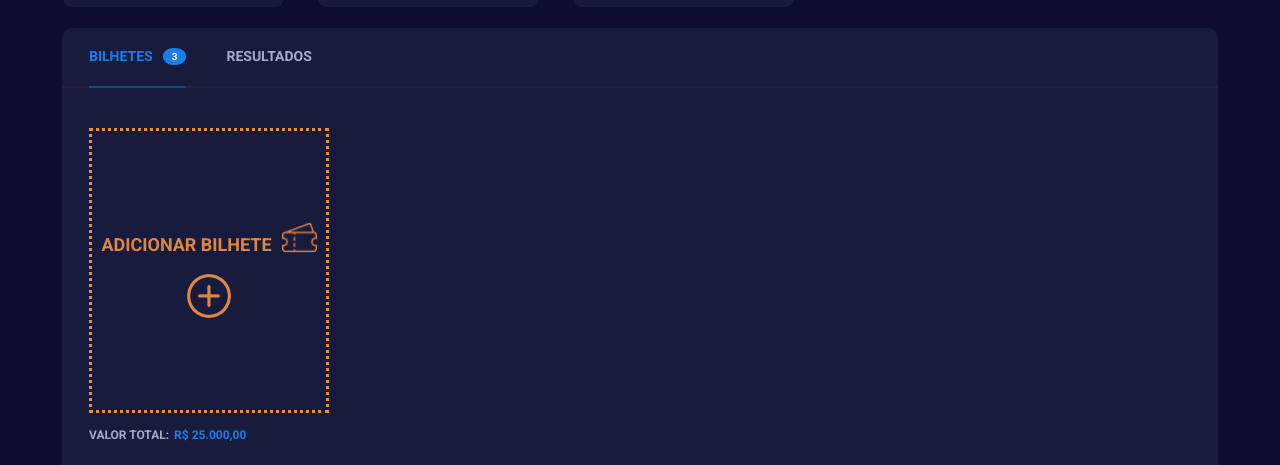
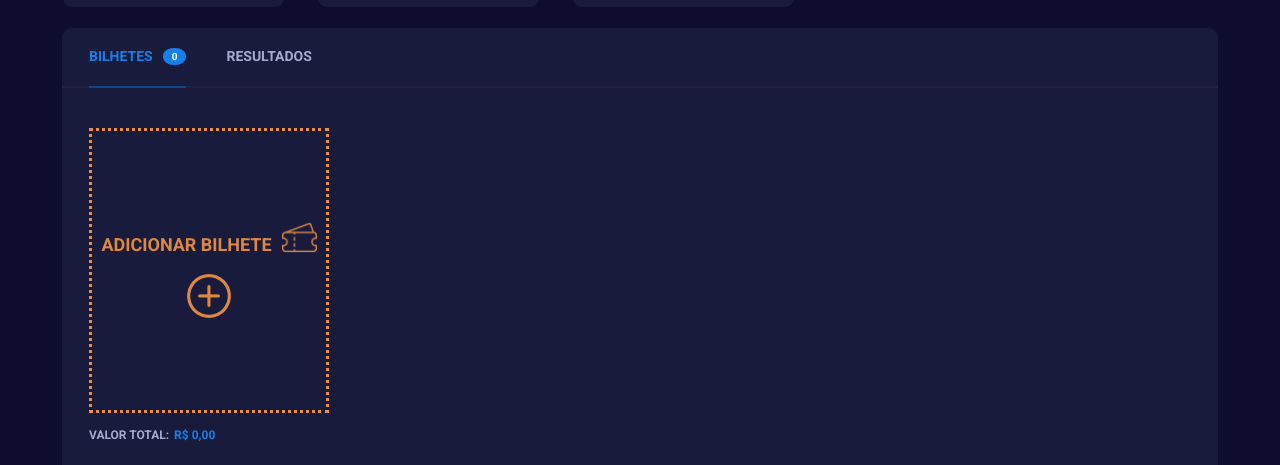
Before and after one commit to Gabrielja2/fiter-lotterry, a React (Vite) app: page / in a window 1280 px wide. Shown: the part 420-885 px from the top of the page. Built offline with nearby package versions, Linux system fonts and the light colour scheme; sample sign-in values are in the browser's storage.

Commit message:
improvements: adding some improvements

```diff
--- a/src/components/profile.tickets/profile.tickets.component.tsx
+++ b/src/components/profile.tickets/profile.tickets.component.tsx
@@ -18,6 +18,7 @@ import { useState } from 'react';
 import { ITicket } from './utils';
 
 export const ProfileTickets = () => {
+  const [totalPrice, setTotalPrice] = useState('0,00');
   const [tickets, setTickets] = useState<
     {
       [key: number]: ITicket;
@@ -29,7 +30,7 @@ export const ProfileTickets = () => {
       <StyledHeader>
         <StyledNav $border='2px solid #104788' color='#177FE9'>
           BILHETES
-          <StyledSpan>3</StyledSpan>
+          <StyledSpan>{tickets.length}</StyledSpan>
         </StyledNav>
         <StyledNav color='#A7AACD'>RESULTADOS</StyledNav>
       </StyledHeader>
@@ -55,7 +56,7 @@ export const ProfileTickets = () => {
               padding='10px 27px'
               key={index}
             >
-              <TicketCard {...ticket} index={index} />
+              <TicketCard index={index} setTotalPrice={setTotalPrice} />
             </DivContainer>
           );
         })}
@@ -70,7 +71,7 @@ export const ProfileTickets = () => {
           {'VALOR TOTAL: '}
         </Text>
         <Text color='#177FE9' fontWeight='bold' fontSize='12px'>
-          {'R$ 25.000,00'}
+          {`R$ ${totalPrice}`}
         </Text>
       </DivContainer>
       <DivContainer
--- a/src/components/ticket.card/ticket.card.component.tsx
+++ b/src/components/ticket.card/ticket.card.component.tsx
@@ -1,44 +1,38 @@
-import { useState } from 'react';
+/* eslint-disable @typescript-eslint/no-explicit-any */
+import { useEffect, useState } from 'react';
 import { StyledFlexDiv } from './ticket.card.styled';
 import { Button, DivContainer, Text } from '../../components';
 
 type TicketCardProps = {
   index: number;
+  setTotalPrice: (value: string) => void;
 };
 
-function getPriceLabel(selectedNumbers: number): string {
-  const fifiteenNumbersPrice = selectedNumbers === 15 ? '3,00' : '0,00';
-  const sixteenNumbersPrice = selectedNumbers === 16 ? '100,00' : '0,00';
-  const seventeenNumbersPrice = selectedNumbers === 17 ? '300,00' : '0,00';
-  const eighteenNumbersPrice = selectedNumbers === 18 ? '5.000,00' : '0,00';
-  const nineteenNumbersPrice = selectedNumbers === 19 ? '15.000,00' : '0,00';
-  const twentyNumbersPrice = selectedNumbers === 20 ? '25.000,00' : '0,00';
-
+const getPriceTicket = (selectedNumbers: number): string => {
   switch (selectedNumbers) {
     case 15:
-      return fifiteenNumbersPrice;
+      return '3,00';
     case 16:
-      return sixteenNumbersPrice;
+      return '100,00';
     case 17:
-      return seventeenNumbersPrice;
+      return '300,00';
     case 18:
-      return eighteenNumbersPrice;
+      return '5.000,00';
     case 19:
-      return nineteenNumbersPrice;
+      return '15.000,00';
     case 20:
-      return twentyNumbersPrice;
-
+      return '25.000,00';
     default:
       return '0,00';
   }
-}
+};
 
 const ticketNumbers = [
   1, 2, 3, 4, 5, 6, 7, 8, 9, 10, 11, 12, 13, 14, 15, 16, 17, 18, 19, 20, 21, 22,
   23, 24, 25,
 ];
 
-export const TicketCard = ({ index }: TicketCardProps) => {
+export const TicketCard = ({ index, setTotalPrice }: TicketCardProps) => {
   const [selectedNumbers, setSelectedNumbers] = useState<{
     [key: number]: boolean;
   }>({});
@@ -51,7 +45,21 @@ export const TicketCard = ({ index }: TicketCardProps) => {
       ...oldState,
       [currentNumber]: !oldState[currentNumber],
     }));
+
+    const selecteds = Object.values(selectedNumbers).filter(Boolean);
+    const selectedCount = selecteds.length;
+    const totalPrice = getPriceTicket(selectedCount);
+
+    setTotalPrice(String(totalPrice));
   };
+
+  useEffect(() => {
+    const selecteds = Object.values(selectedNumbers).filter(Boolean);
+    const selectedCount = selecteds.length;
+    const totalPrice = getPriceTicket(selectedCount);
+
+    setTotalPrice(String(totalPrice));
+  }, [selectedNumbers, setTotalPrice]);
 
   return (
     <DivContainer
@@ -86,7 +94,7 @@ export const TicketCard = ({ index }: TicketCardProps) => {
             fontSize='12px'
             color='#17E72C'
           >
-            {getPriceLabel(selectedCount)}
+            {getPriceTicket(selectedCount)}
           </Text>
         </DivContainer>
       </DivContainer>
```
